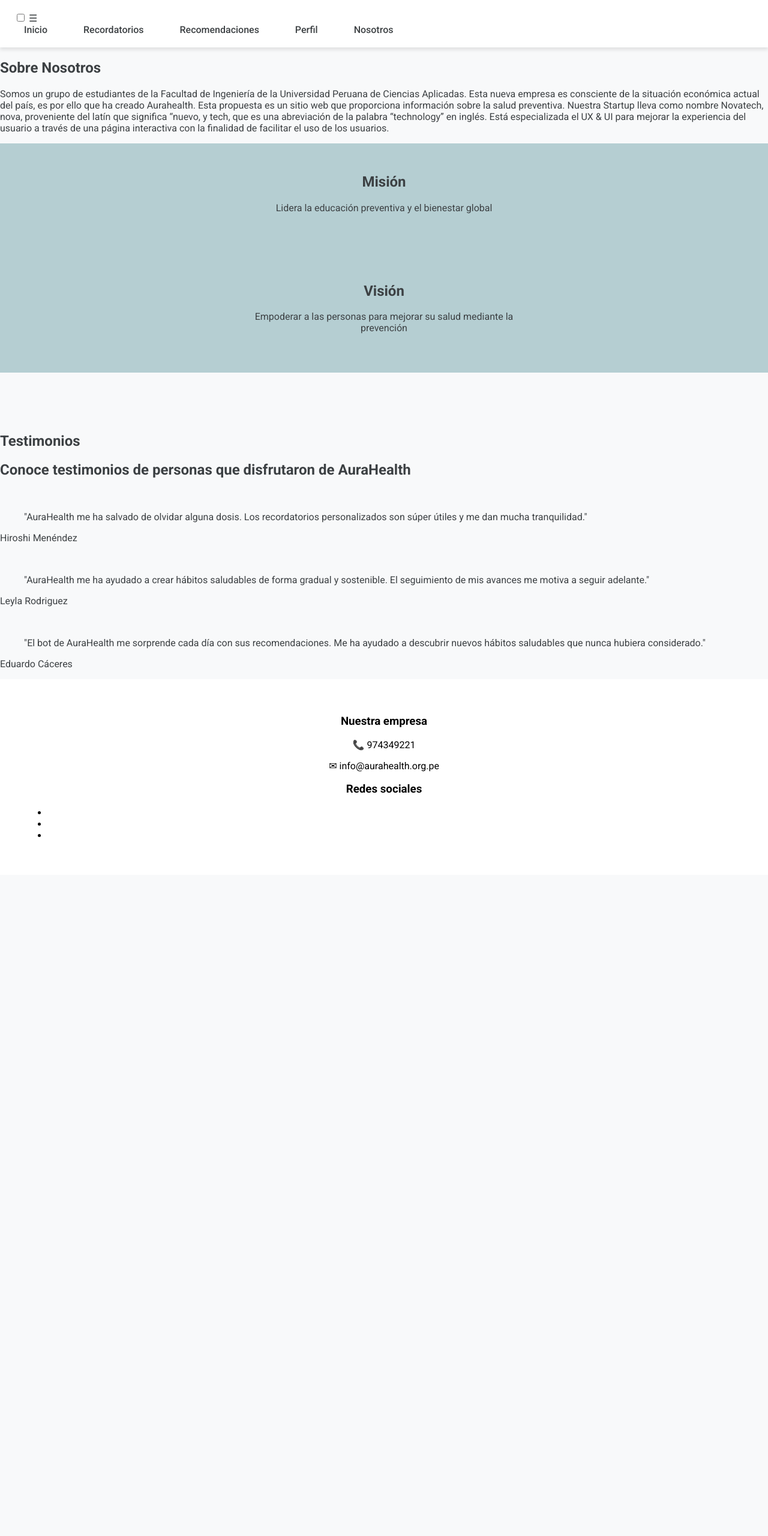
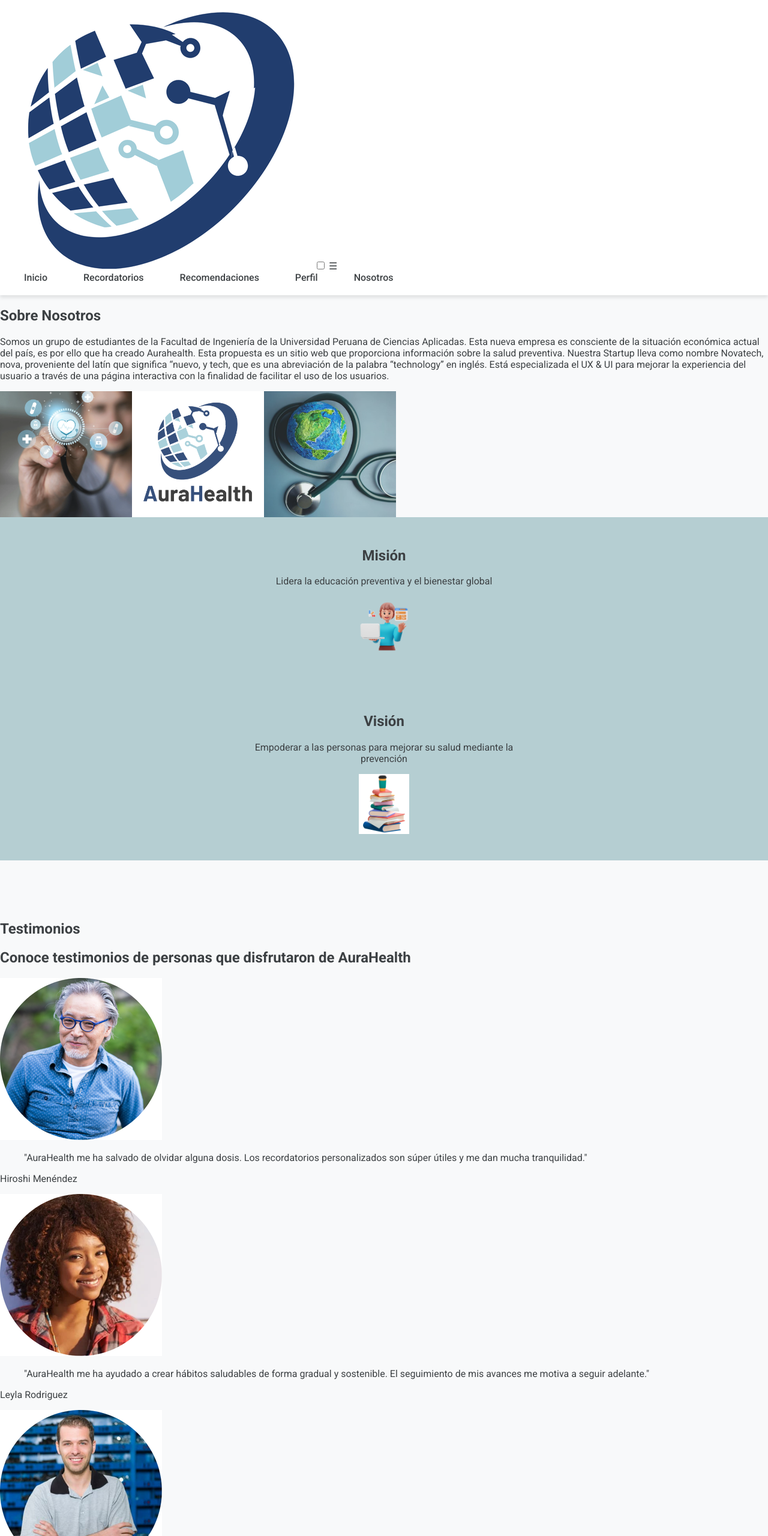
Before and after one commit to Paulu27/prueba, a plain HTML site: page Nosotros.html in a window 1280 px wide. Shown: the top 2560 px of the page at 60% size. Before the commit the page ends 1458 px from the top, so only its background shows below. Drawn offline with Linux system fonts and the light colour scheme; a web font is replaced by a local one.

Commit message:
Update Nosotros.html

```diff
--- a/Nosotros.html
+++ b/Nosotros.html
@@ -9,7 +9,7 @@
 <body>
     <!--Diseño del menú-->
     <header>
-        <nav class="navbar"> <img src="assets/img/logo3.png" alt="">
+        <nav class="navbar"> <img src="logo3.png" alt="">
             <input type="checkbox" id="menu-toggle" class="menu-toggle">
             <label for="menu-toggle" class="menu-icon">☰</label>
             <div class="menu">
@@ -44,9 +44,9 @@
             </div>
 
             <div class="img-carrusel col2">
-                <img src="assets/img/img1.png" width="150" alt="">
-                <img src="assets/img/logo1.png" width="250" alt="">
-                <img src="assets/img/img2.png" width="150" alt="">
+                <img src="img1.png" width="150" alt="">
+                <img src="logo1.png" width="250" alt="">
+                <img src="img2.png" width="150" alt="">
             </div>
         </div>
     </section>
@@ -57,13 +57,13 @@
             <div class="card">
                 <h2>Misión</h2>
                 <p>Lidera la educación preventiva y el bienestar global</p>
-                <img src="assets/img/img3.png" alt="">
+                <img src="img3.png" alt="">
             </div>
 
             <div class="card">
                 <h2>Visión</h2>
                 <p>Empoderar a las personas para mejorar su salud mediante la prevención</p>
-                <img src="assets/img/img4.png" alt="">
+                <img src="img4.png" alt="">
             </div>
         </div>
     </section>
@@ -81,7 +81,7 @@
     <div class="containerT">
 
         <div class="boxT">
-            <img src="assets/img/t1.png" alt="">
+            <img src="t1.png" alt="">
             <blockquote>"AuraHealth me ha salvado de olvidar alguna dosis.
                 Los recordatorios personalizados son súper útiles y me dan mucha
                 tranquilidad."</blockquote>
@@ -89,7 +89,7 @@
         </div>
 
         <div class="boxT">
-            <img src="assets/img/t2.png" alt="">
+            <img src="t2.png" alt="">
             <blockquote>"AuraHealth me ha ayudado a crear hábitos saludables
                 de forma gradual y sostenible. El seguimiento de mis avances me
                 motiva a seguir adelante."</blockquote>
@@ -97,7 +97,7 @@
         </div>
 
         <div class="boxT">
-            <img src="assets/img/t3.png" alt="">
+            <img src="t3.png" alt="">
             <blockquote>"El bot de AuraHealth me sorprende cada día con sus
                 recomendaciones. Me ha ayudado a descubrir nuevos hábitos saludables
                 que nunca hubiera considerado."</blockquote>
@@ -117,9 +117,9 @@
         <div class="boxC col3">
             <h3>Redes sociales</h3>
             <ul>
-                <li><a href="#"><img src="assets/img/x.png" alt=""></a></li>
-                <li><a href="#"><img src="assets/img/facebook2.png" alt=""></a></li>
-                <li><a href="#"><img src="assets/img/instagram.png" alt=""></a></li>
+                <li><a href="#"><img src="x.png" alt=""></a></li>
+                <li><a href="#"><img src="facebook2.png" alt=""></a></li>
+                <li><a href="#"><img src="instagram.png" alt=""></a></li>
             </ul>
         </div>
     </div>
```
